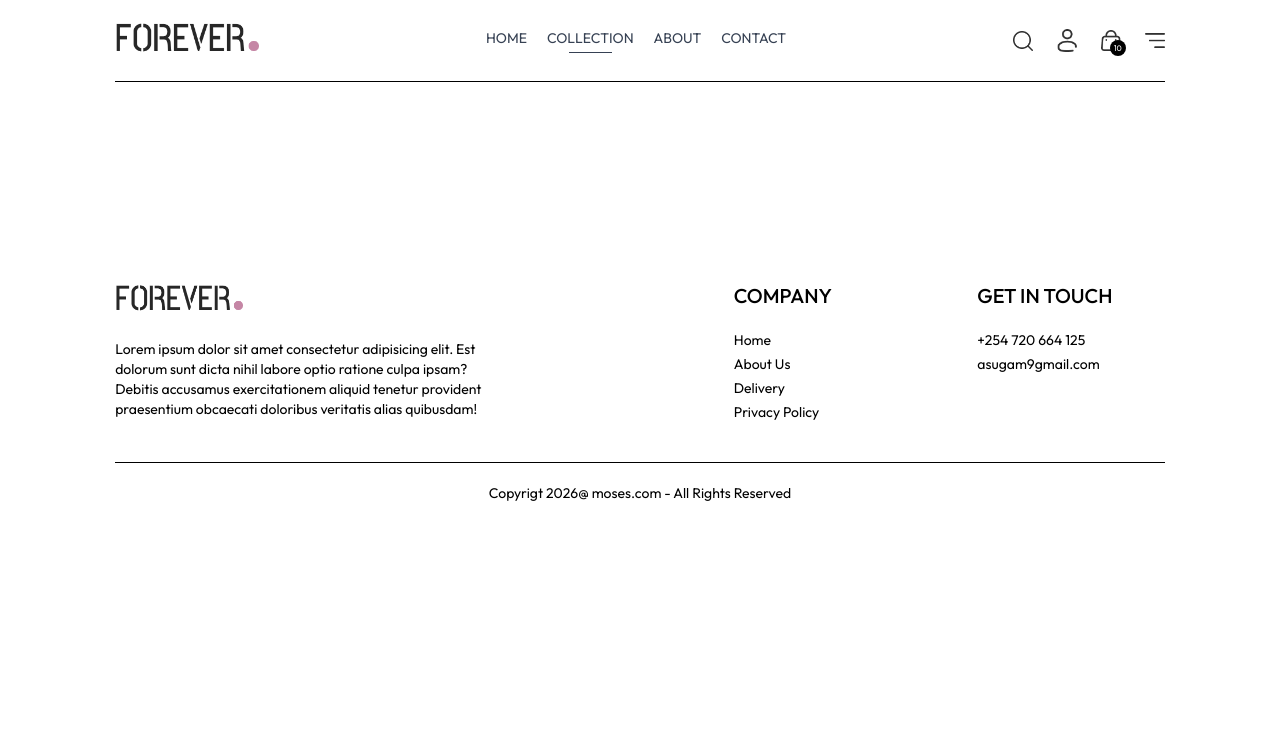
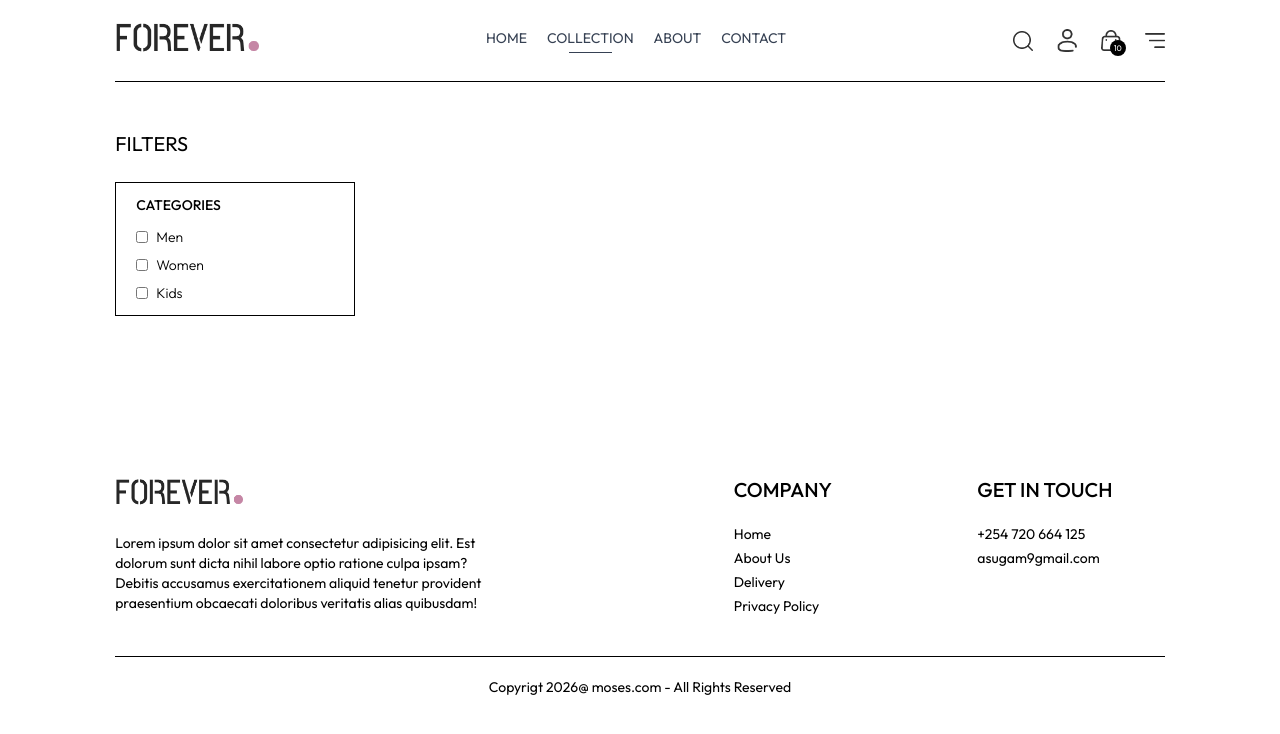
Before and after one commit to Moses-247/e-commerce-project, a React (Vite) app in the folder frontend/: page /collection in a window 1280 px wide. Shown: the top 734 px of the page. Built offline with nearby package versions, Linux system fonts and the light colour scheme.

Commit message:
collection page

```diff
--- a/frontend/src/pages/Collection.jsx
+++ b/frontend/src/pages/Collection.jsx
@@ -1,15 +1,33 @@
-import React, {useContext} from 'react'
+import React, {useContext, useState} from 'react'
 import { ShopContext } from '../context/ShopContext'
 
 const Collection = () => {
 
   const { products } = useContext(ShopContext);
+  const [showFilter, setShowFilter] = useState(false);
 
   return (
     <div className='flex flex-col sm:flex-row gap-1 sm:gap-10 pt-10 border-t'>
 
       {/*  Filter Options */}
-      <div className=""></div>
+      <div className="min-w-60">
+        <p className='my-2 text-xl flex item-center cursor-pointer gap-2'>FILTERS</p>
+        {/* Category Filter */}
+        <div className={`border border-grey-300 pl-5 py-3 mt-6 ${showFilter ? '' :'hidden'} sm:block`}>
+          <p className=' mb-3 text-sm font-medium'>CATEGORIES</p>
+          <div className="flex flex-col gap-2 text-sm font-light text-grey-700">
+            <p className='flex gap-2'>
+              <input className='w-3' type="checkbox" name="" id="" value={'Men'}/>Men
+            </p>
+            <p className='flex gap-2'>
+              <input className='w-3' type="checkbox" name="" id="" value={'Women'}/>Women
+            </p>
+            <p className='flex gap-2'>
+              <input className='w-3' type="checkbox" name="" id="" value={'Kids'}/>Kids
+            </p>
+          </div>
+        </div>
+      </div>
     </div>
   )
 }
```
